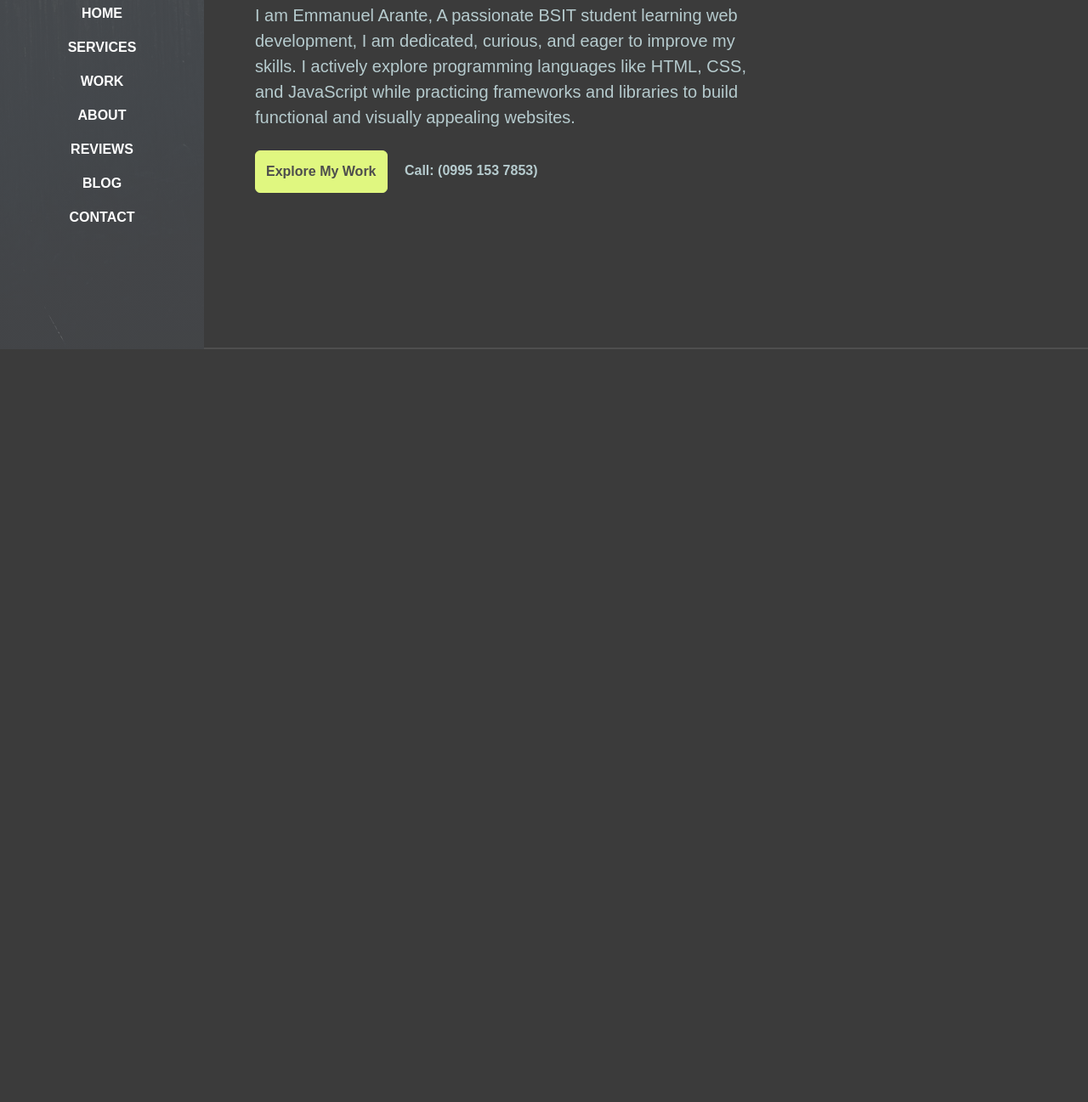
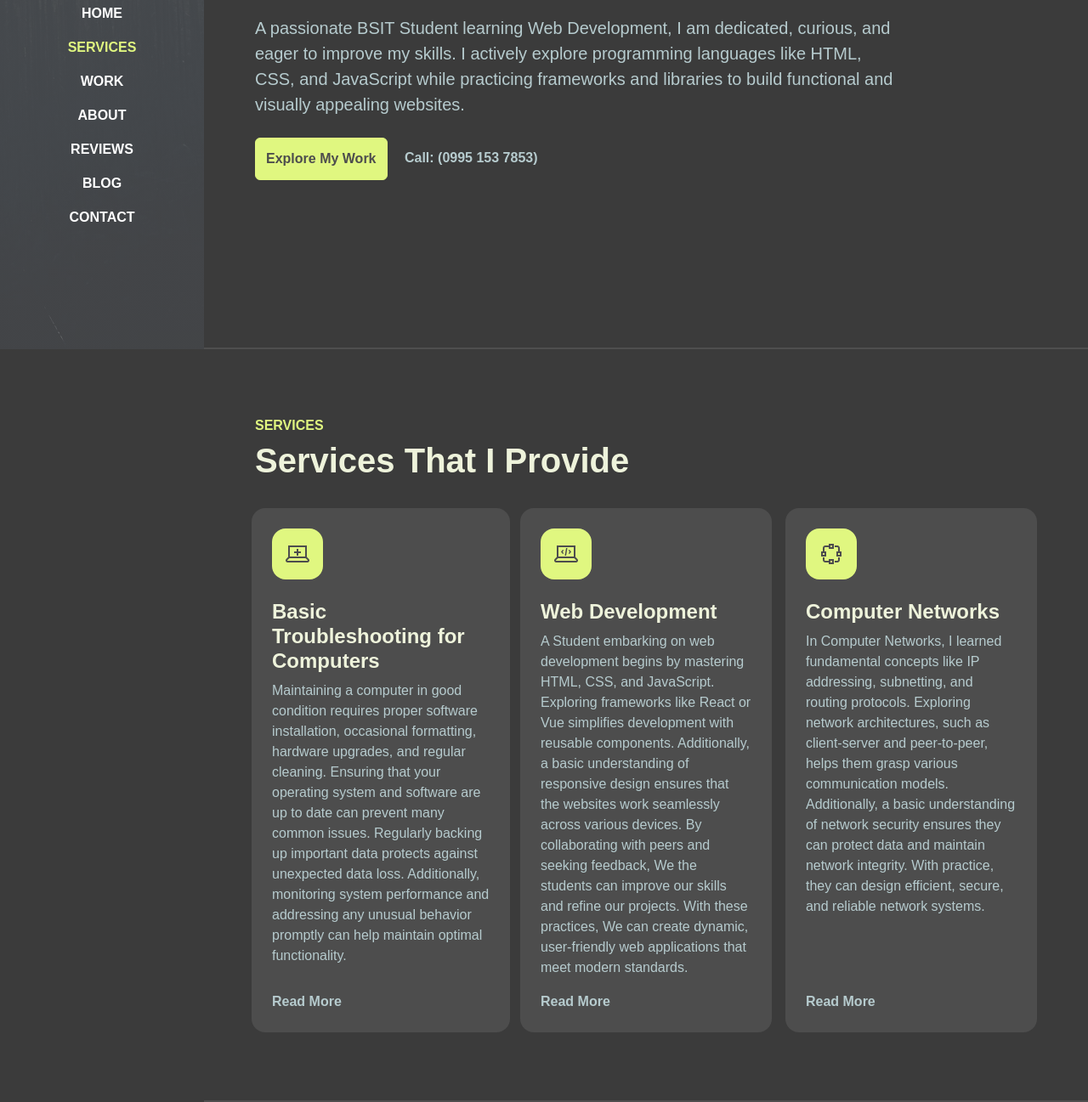
Before and after one commit to earante/earante.github.io, a plain HTML site: page index.html in a window 1280 px wide. Shown: the part 389-1686 px from the top of the page at 85% size. Before the commit the page ends 800 px from the top, so only its background shows below. Drawn offline with Linux system fonts and the light colour scheme; a web font is replaced by a local one.

Commit message:
Services Section Partialy Done.

```diff
--- a/assets/main.js
+++ b/assets/main.js
@@ -0,0 +1,24 @@
+AOS.init();
+
+// You can also pass an optional settings object
+// below listed default settings
+AOS.init({
+  // Global settings:
+  disable: false, // accepts following values: 'phone', 'tablet', 'mobile', boolean, expression or function
+  startEvent: "DOMContentLoaded", // name of the event dispatched on the document, that AOS should initialize on
+  initClassName: "aos-init", // class applied after initialization
+  animatedClassName: "aos-animate", // class applied on animation
+  useClassNames: false, // if true, will add content of `data-aos` as classes on scroll
+  disableMutationObserver: false, // disables automatic mutations' detections (advanced)
+  debounceDelay: 50, // the delay on debounce used while resizing window (advanced)
+  throttleDelay: 99, // the delay on throttle used while scrolling the page (advanced)
+
+  // Settings that can be overridden on per-element basis, by `data-aos-*` attributes:
+  offset: 120, // offset (in px) from the original trigger point
+  delay: 0, // values from 0 to 3000, with step 50ms
+  duration: 700, // values from 0 to 3000, with step 50ms
+  easing: "ease", // default easing for AOS animations
+  once: false, // whether animation should happen only once - while scrolling down
+  mirror: false, // whether elements should animate out while scrolling past them
+  anchorPlacement: "top-bottom", // defines which position of the element regarding to window should trigger the animation
+});
--- a/assets/style.css
+++ b/assets/style.css
@@ -42,6 +42,28 @@ img {
   color: var(--color-brand);
 }
 
+.bg-base {
+  background-color: var(--color-base);
+}
+
+.shadow-effect {
+  transition: all 0.5s;
+}
+.shadow-effect:hover {
+  box-shadow: -6px 6px 0 0 var(--color-brand);
+}
+
+.iconbox {
+  width: 60px;
+  height: 60px;
+  display: flex;
+  align-items: center;
+  justify-content: center;
+  font-size: 32px;
+  background-color: var(--color-brand);
+  color: var(--color-base);
+}
+
 .full-height {
   min-height: 100vh;
   height: 100%;
@@ -64,6 +86,10 @@ img {
   color: #fff;
 }
 .navbar .nav-link:hover {
+  color: var(--color-brand);
+}
+
+.navbar .nav-link.active {
   color: var(--color-brand);
 }
 
--- a/index.html
+++ b/index.html
@@ -13,7 +13,7 @@
     <link rel="stylesheet" href="assets/style.css" />
     <link rel="stylesheet" href="assets/google-fonts/bai-Jamjuree/fonts.css" />
   </head>
-  <body>
+  <body data-bs-spy="scroll" data-bs-target=".navbar">
     <!-- NAVBAR -->
     <nav class="navbar navbar-expand-lg navbar-dark fixed-top">
       <div class="container flex-lg-column">
@@ -71,25 +71,118 @@
       <section id="home" class="full-height px-lg-5">
         <div class="container">
           <div class="row">
-            <div class="col-lg-8">
-              <h1 class="display-4 fw-bold">
-                I'M A <span class="text-brand">BSIT STUDENT</span>
-                AT CARAGA STATE UNIVERSITY
+            <div class="col-lg-10">
+              <h1 class="display-4 fw-bold" data-aos="fade-up">
+                I'M <span class="text-brand">EMMANUEL ARANTE</span>
+                A STUDENT AT CARAGA STATE UNIVERSITY
               </h1>
-              <p class="lead mt-2 mb-4">
-                I am Emmanuel Arante, A passionate BSIT student learning web
-                development, I am dedicated, curious, and eager to improve my
-                skills. I actively explore programming languages like HTML, CSS,
-                and JavaScript while practicing frameworks and libraries to
-                build functional and visually appealing websites.
+              <p class="lead mt-2 mb-4" data-aos="fade-up" data-aos-delay="300">
+                A passionate BSIT Student learning Web Development, I am
+                dedicated, curious, and eager to improve my skills. I actively
+                explore programming languages like HTML, CSS, and JavaScript
+                while practicing frameworks and libraries to build functional
+                and visually appealing websites.
               </p>
-              <a href="#work" class="btn btn-brand me-3">Explore My Work</a>
-              <a href="#" class="custom-link">Call: (0995 153 7853)</a>
+              <div data-aos="fade-up" data-aos-delay="600">
+                <a href="#work" class="btn btn-brand me-3">Explore My Work</a>
+                <a href="#" class="custom-link">Call: (0995 153 7853)</a>
+              </div>
             </div>
           </div>
         </div>
       </section>
       <!-- END HOME -->
+
+      <!-- SERVICES -->
+      <section id="services" class="full-height px-lg-5">
+        <div class="container">
+          <div class="row pb-4" data-aos="fade-up">
+            <div class="col-lg-8">
+              <h6 class="text-brand">SERVICES</h6>
+              <h1>Services That I Provide</h1>
+            </div>
+          </div>
+          <div class="row g-3">
+            <div
+              class="col-md-4 gx-2 d-flex"
+              data-aos="fade-up"
+              data-aos-delay="100"
+            >
+              <div
+                class="services p-4 bg-base rounded-4 shadow-effect flex-grow-1 d-flex flex-column"
+              >
+                <div class="iconbox rounded-4">
+                  <i class="las la-laptop-medical"></i>
+                </div>
+                <h4 class="mt-4 mb-2">Basic Troubleshooting for Computers</h4>
+                <p>
+                  Maintaining a computer in good condition requires proper
+                  software installation, occasional formatting, hardware
+                  upgrades, and regular cleaning. Ensuring that your operating
+                  system and software are up to date can prevent many common
+                  issues. Regularly backing up important data protects against
+                  unexpected data loss. Additionally, monitoring system
+                  performance and addressing any unusual behavior promptly can
+                  help maintain optimal functionality.
+                </p>
+                <a href="#" class="custom-link mt-auto">Read More</a>
+              </div>
+            </div>
+            <div
+              class="col-md-4 d-flex"
+              data-aos="fade-up"
+              data-aos-delay="300"
+            >
+              <div
+                class="services p-4 bg-base rounded-4 shadow-effect flex-grow-1 d-flex flex-column"
+              >
+                <div class="iconbox rounded-4">
+                  <i class="las la-laptop-code"></i>
+                </div>
+                <h4 class="mt-4 mb-2">Web Development</h4>
+                <p>
+                  A Student embarking on web development begins by mastering
+                  HTML, CSS, and JavaScript. Exploring frameworks like React or
+                  Vue simplifies development with reusable components.
+                  Additionally, a basic understanding of responsive design
+                  ensures that the websites work seamlessly across various
+                  devices. By collaborating with peers and seeking feedback, We
+                  the students can improve our skills and refine our projects.
+                  With these practices, We can create dynamic, user-friendly web
+                  applications that meet modern standards.
+                </p>
+                <a href="#" class="custom-link mt-auto">Read More</a>
+              </div>
+            </div>
+            <div
+              class="col-md-4 d-flex"
+              data-aos="fade-up"
+              data-aos-delay="600"
+            >
+              <div
+                class="services p-4 bg-base rounded-4 shadow-effect flex-grow-1 d-flex flex-column"
+              >
+                <div class="iconbox rounded-4">
+                  <i class="las la-network-wired"></i>
+                </div>
+                <h4 class="mt-4 mb-2">Computer Networks</h4>
+                <p>
+                  In Computer Networks, I learned fundamental concepts like IP
+                  addressing, subnetting, and routing protocols. Exploring
+                  network architectures, such as client-server and peer-to-peer,
+                  helps them grasp various communication models. Additionally, a
+                  basic understanding of network security ensures they can
+                  protect data and maintain network integrity. With practice,
+                  they can design efficient, secure, and reliable network
+                  systems.
+                </p>
+                <a href="#" class="custom-link mt-auto">Read More</a>
+              </div>
+            </div>
+          </div>
+        </div>
+      </section>
+      <!-- END SERVICES -->
     </div>
     <!-- END CONTENT WRAPPER -->
 
```
